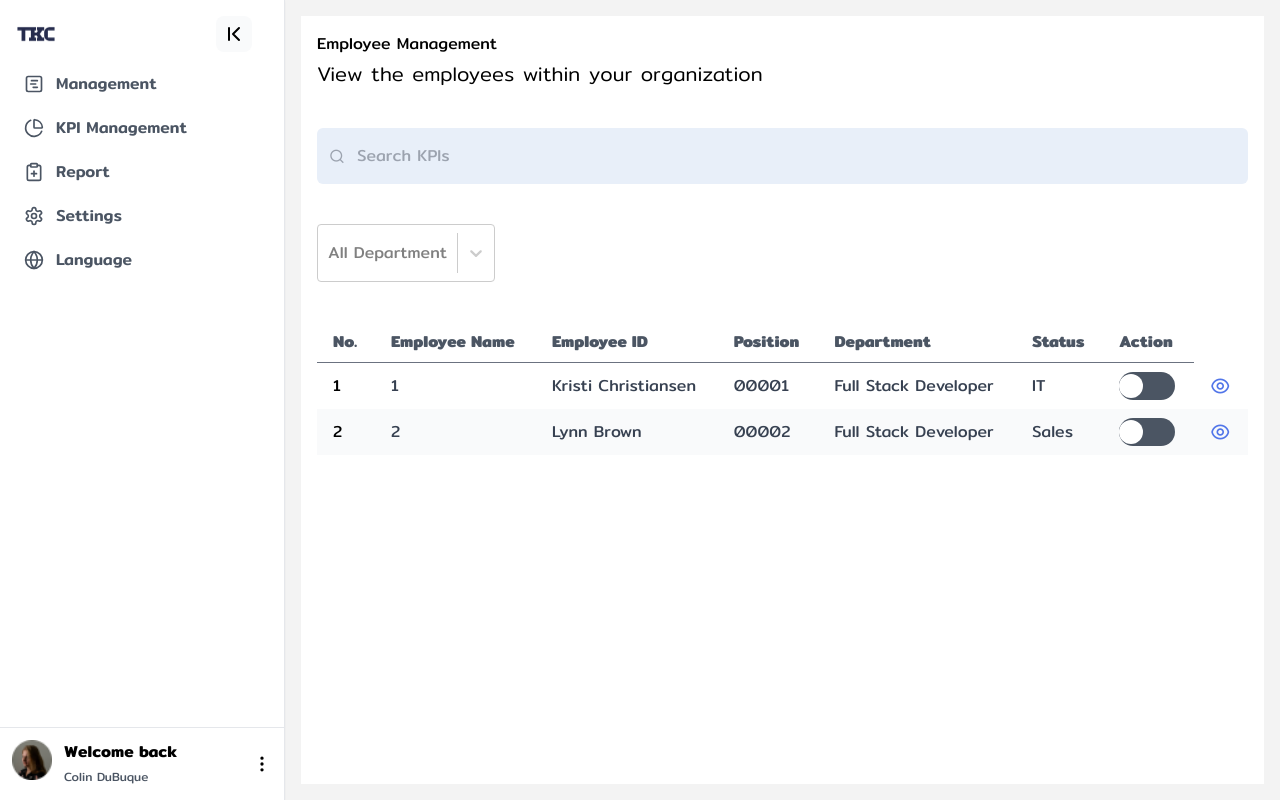
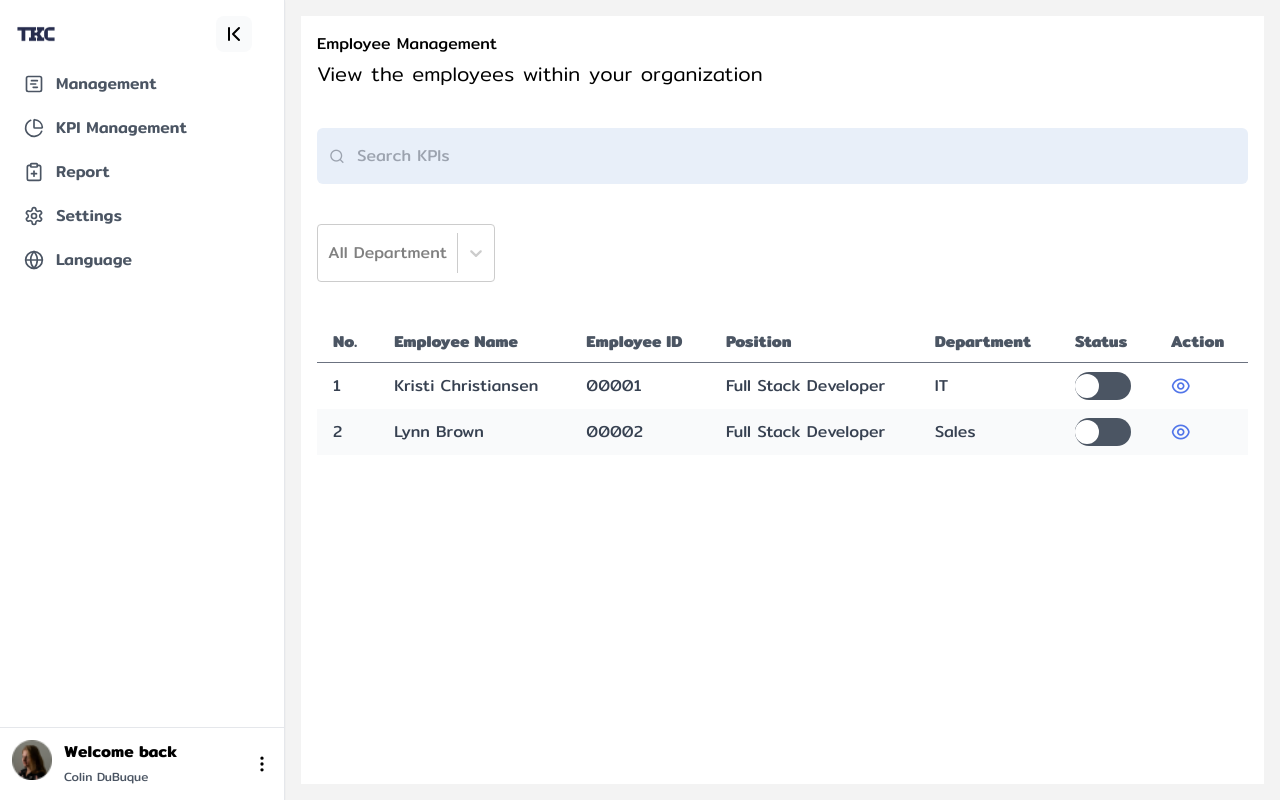
Before and after one commit to nannapas4869/turnkey, a React (Vite) app: page /Employee/2 in a window 1280 px wide. Built offline with nearby package versions, Linux system fonts and the light colour scheme.

Commit message:
Success Employee

```diff
--- a/src/pages/Employee_2.jsx
+++ b/src/pages/Employee_2.jsx
@@ -2,7 +2,7 @@ import React, { useState } from "react";
 import Select from "react-select";
 import SearchBar from "../components/SearchBar";
 import Switch from "../components/Switch";
-function Employee() {
+function Employee_2() {
   const [selectedDepartment, setSelectedDepartment] = useState("All");
 
   const headers = [
@@ -90,6 +90,7 @@ function Employee() {
           <table className="bg-white table-auto w-full">
             <thead className="bg-gray-100">
               <tr>
+
                 {headers.map((header, index) => (
                   <th
                     key={index}
@@ -116,7 +117,6 @@ function Employee() {
                     key={rowIndex}
                     className={rowIndex % 2 === 0 ? "bg-white" : "bg-gray-50"}
                   >
-                    <td className="px-4 py-2">{rowIndex + 1}</td>
                     {row.map((cell, cellIndex) => (
                       <td key={cellIndex} className="px-4 py-2 text-gray-700">
                         {cell}
@@ -133,4 +133,4 @@ function Employee() {
   );
 }
 
-export default Employee;
+export default Employee_2;
```
